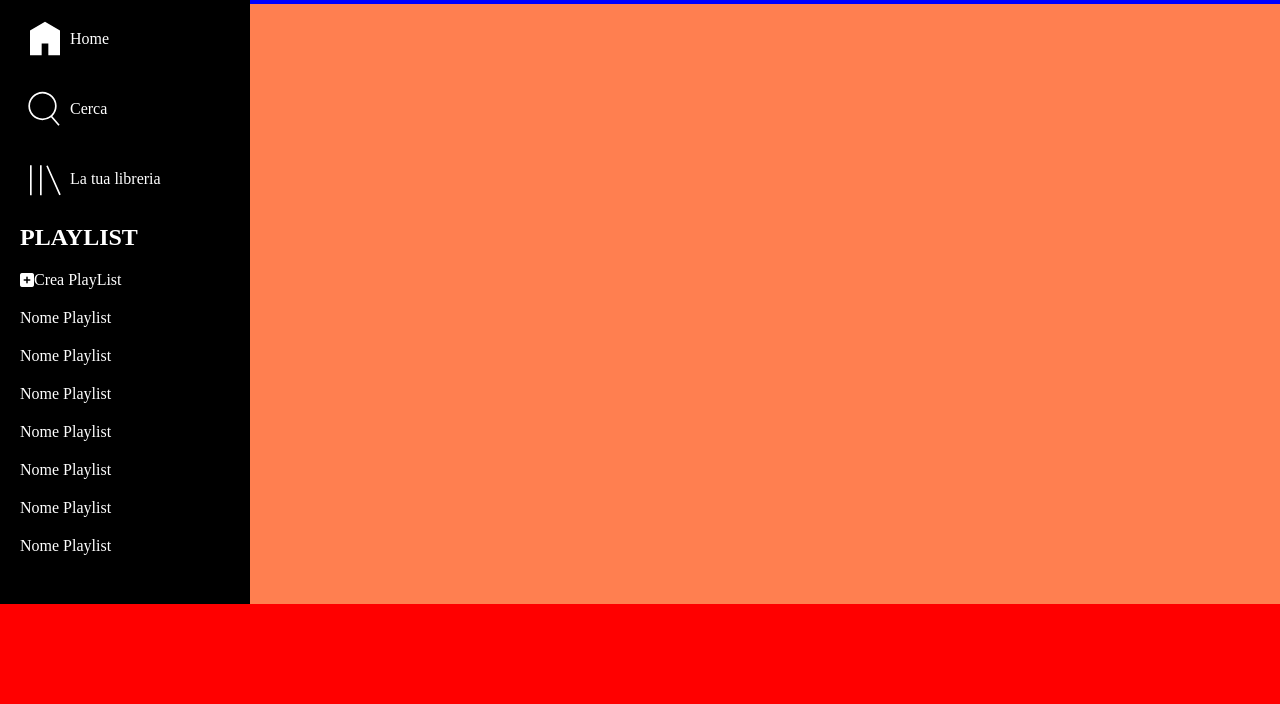
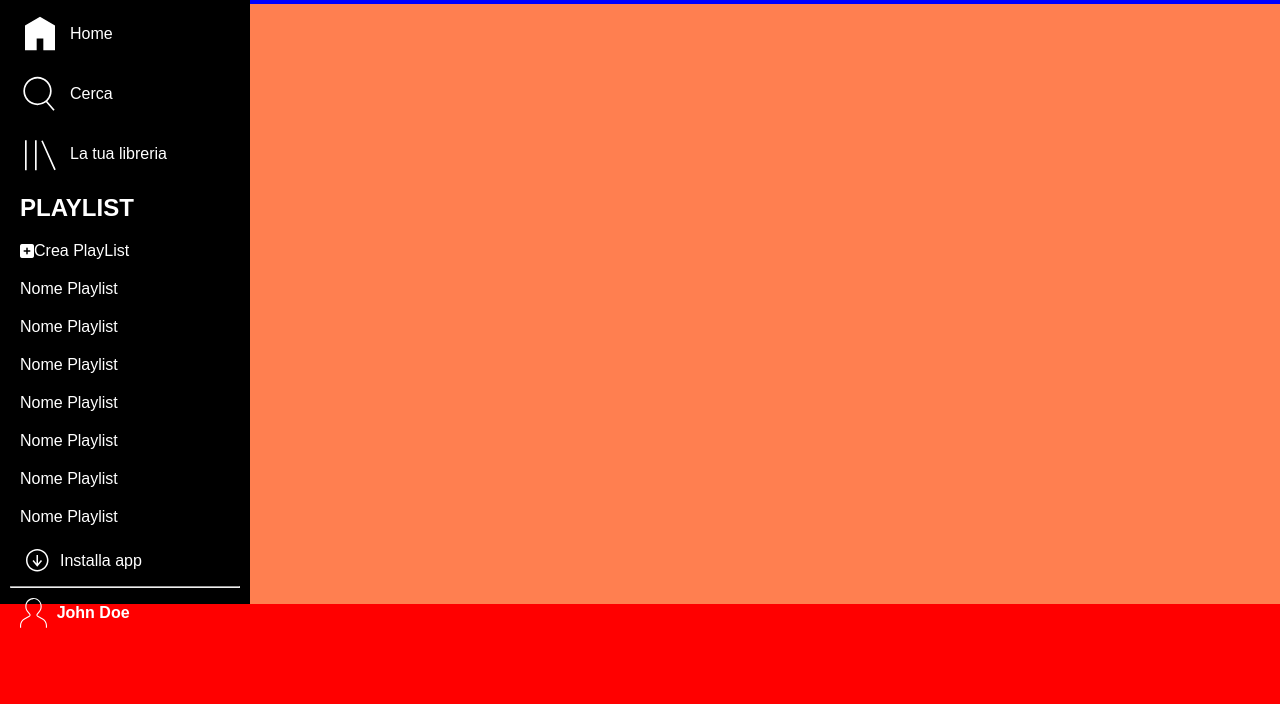
Before and after one commit to SergioGBosco/html-css-spotifyweb, a plain HTML site: page index.html in a window 1280 px wide. Shown: the part 96-800 px from the top of the page. Drawn offline with Linux system fonts and the light colour scheme.

Commit message:
[Add]Profile-Layout

```diff
--- a/css/style.css
+++ b/css/style.css
@@ -20,6 +20,9 @@ header {
   height: 60px;
 }
 
+body {
+  font-family: Arial, Helvetica, sans-serif;
+}
 
 
 main {
@@ -57,6 +60,13 @@ footer {
 }
 
 /* Utility */
+.font-w {
+  font-weight: 900;
+}
+
+.p-10-20 {
+  padding: 10px 20px;
+}
 
 .space-between {
   justify-content: space-between;
@@ -66,9 +76,22 @@ footer {
   align-items: center;
 }
 
+.column {
+  display: flex;
+  flex-direction: column;
+}
+
+.flex-end {
+  justify-content: flex-end;
+}
+
 /* Liste */
 
 h2 {
+  color: white;
+}
+
+#menu {
   color: white;
 }
 
@@ -79,5 +102,21 @@ h2 {
 
 #menu ul li img {
   height: 40px;
-  margin: 5px;
+  margin-right: 10px;
 }
+
+#profile img {
+  height: 30px;
+  margin-right: 10px;
+}
+
+.circle {
+  height: 25px;
+  width: 25px;
+  border-radius: 50%;
+  background-color: grey;
+}
+
+hr {
+  margin: 0 10px;
+}
--- a/index.html
+++ b/index.html
@@ -25,7 +25,7 @@
   </header>
   <!-- Main -->
   <main>
-    <div id="menu">
+    <div id="menu" class="column space-between">
       <div>
         <ul>
           <li>
@@ -65,6 +65,17 @@
           </ul>
         </div>
       </div>
+      <div id="profile" class="flex-end">
+        <div class="row align-center p-10-20">
+          <img src="./img/download.svg" alt="Download">
+          <span>Installa app</span>
+        </div>
+        <hr>
+        <div class="row align-center p-10-20">
+          <img src="./img/profile.svg" alt="Profilo">
+          <span class="font-w">John Doe</span>
+        </div>
+      </div>
     </div>
 
     <div id="content"></div>
```
